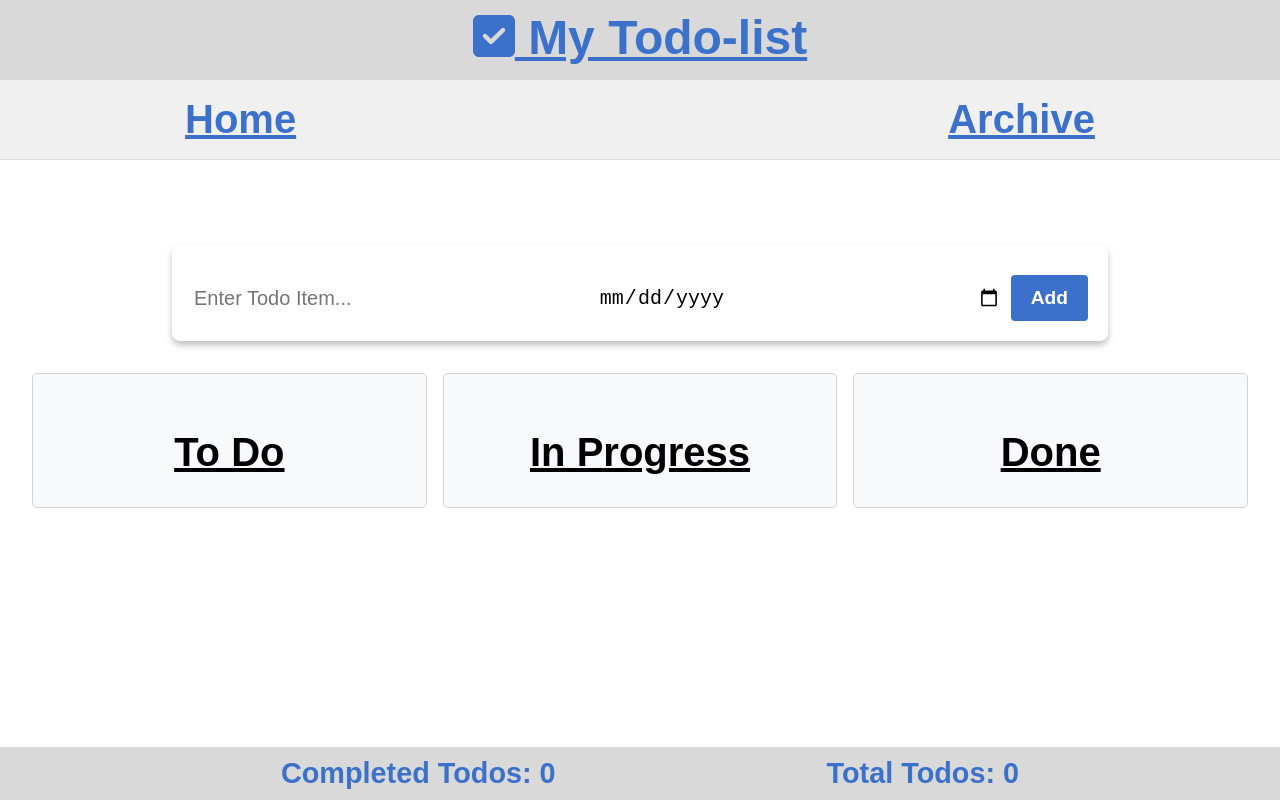
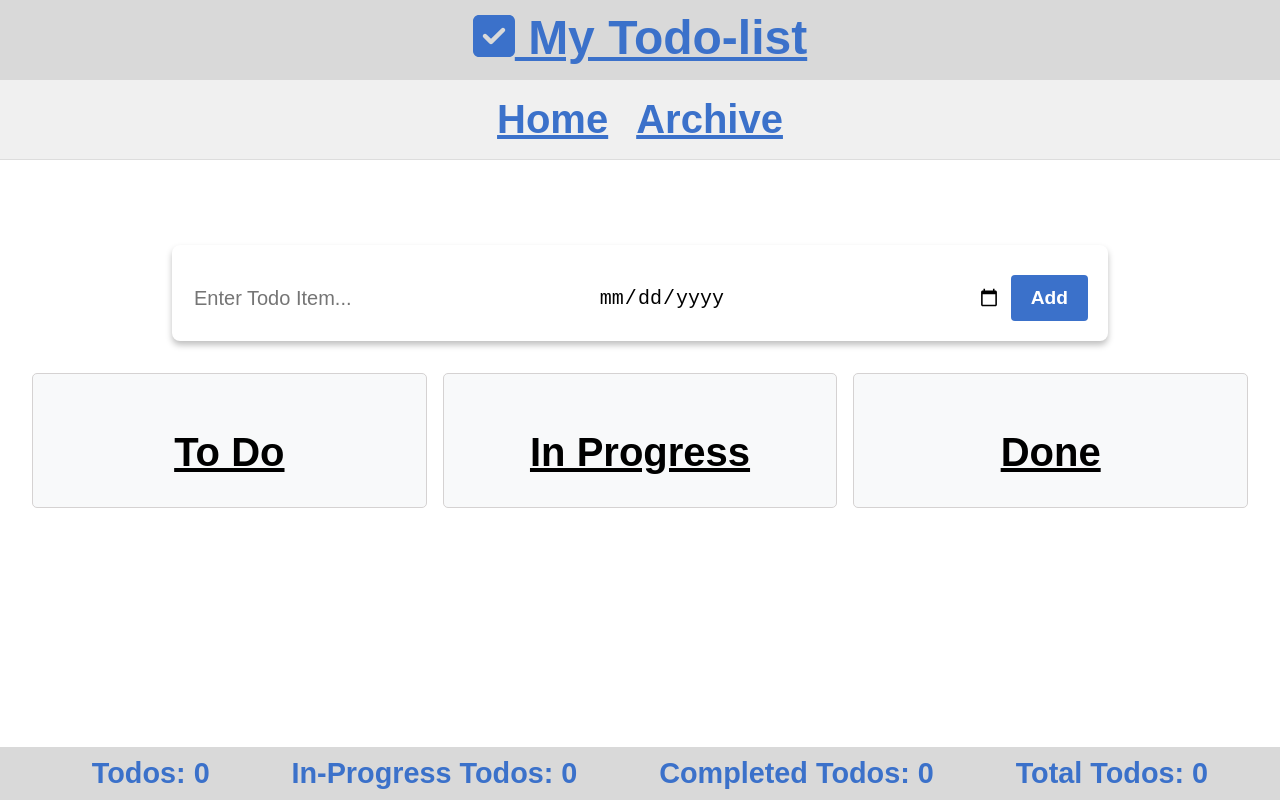
Before and after one commit to Wessam18/Todo-list-app, a React (Vite) app: page / in a window 1280 px wide. Built offline with nearby package versions, Linux system fonts and the light colour scheme.

Commit message:
archive implement

```diff
--- a/src/App.jsx
+++ b/src/App.jsx
@@ -1,5 +1,5 @@
 import { useState } from "react";
-import Footer from "./components/footer.jsx"
+import Footer from "./components/footer.jsx";
 import Header from "./components/header.jsx";
 import TodoList from "./components/Todo.jsx";
 import Archive from "./components/Archive.jsx";
@@ -11,8 +11,14 @@ function App() {
     const storedItems = JSON.parse(localStorage.getItem("todos"));
     return storedItems ? storedItems : [];
   });
-  const [view, setView] = useState("home"); // Track current view
+  const [archive, setArchive] = useState(() => {
+    const storedArchive = JSON.parse(localStorage.getItem("archive"));
+    return storedArchive ? storedArchive : [];
+  });
+  const [view, setView] = useState("home");
   const completedTodos = todos.filter((todo) => todo.done).length;
+  const inProgressCount = todos.filter((todo) => todo.status === "in-progress").length;
+  const todosCount = todos.filter((todo) => todo.status === "todo").length;
   const totalTodos = todos.length;
 
   return (
@@ -20,11 +26,11 @@ function App() {
       <Header />
       <Navbar setView={setView} />
       {view === "home" ? (
-        <TodoList todos={todos} setTodos={setTodos} />
+        <TodoList todos={todos} setTodos={setTodos} archive={archive} setArchive={setArchive} />
       ) : (
-        <Archive archive={JSON.parse(localStorage.getItem("archive")) || []} />
+        <Archive archive={archive} setArchive={setArchive} />
       )}
-      <Footer completedTodos={completedTodos} totalTodos={totalTodos} />
+      <Footer completedTodos={completedTodos} totalTodos={totalTodos} inProgressCount={inProgressCount} todosCount={todosCount} />
     </>
   );
 }
--- a/src/components/Archive.jsx
+++ b/src/components/Archive.jsx
@@ -1,12 +1,10 @@
 import "../styles/style.css";
 
-
 export default function Archive({ archive, setArchive }) {
-  // Function to handle delete from archive
   const handleDeleteFromArchive = (id) => {
     const updatedArchive = archive.filter((item) => item.id !== id);
     setArchive(updatedArchive);
-    localStorage.setItem("archive", JSON.stringify(updatedArchive)); // Update localStorage
+    localStorage.setItem("archive", JSON.stringify(updatedArchive));
   };
 
   return (
@@ -17,7 +15,7 @@ export default function Archive({ archive, setArchive }) {
           <div key={item.id} className="archived-item card">
             <div className="card-content">
               <h3>{item.name}</h3>
-              <p className="archived-status">Status: {item.status}</p>
+              <p className="archived-status">State when archived: {item.status}</p>
               <p className="archived-date">Archived on: {item.createdDate}</p>
               <button
                 className="delete-archive-btn"
--- a/src/components/Todo.jsx
+++ b/src/components/Todo.jsx
@@ -1,13 +1,11 @@
 import { useEffect, useState } from "react";
 import TodoItem from "./TodoItem";
 import EditTodoModal from "./EditTodoModal";
-import Archive from "./Archive";
 
-export default function TodoList({ todos, setTodos }) {
+export default function TodoList({ todos, setTodos, archive, setArchive }) {
   const [todo, setTodo] = useState({ id: Date.now(), name: "", done: false, dueDate: "", createdDate: "", status: "todo" });
   const [editingTodo, setEditingTodo] = useState(null);
   const [isEditModalOpen, setIsEditModalOpen] = useState(false);
-  const [archive, setArchive] = useState(() => JSON.parse(localStorage.getItem("archive")) || []); // Load archive from localStorage
 
   const formatDate = (date) => `${date.getDate()} ${date.toLocaleString('default', { month: 'short' })} ${date.getFullYear()}`;
 
@@ -32,7 +30,7 @@ export default function TodoList({ todos, setTodos }) {
   }
 
   function handleDelete(item) {
-    setArchive([...archive, item]); // Move deleted task to archive
+    setArchive([...archive, item]);
     setTodos(todos.filter((todo) => todo.id !== item.id));
   }
 
@@ -59,13 +57,11 @@ export default function TodoList({ todos, setTodos }) {
     setEditingTodo(null);
   }
 
-  // Function to change task status
   function advanceStatus(item) {
     const newStatus = item.status === "todo" ? "in-progress" : item.status === "in-progress" ? "done" : "todo";
     setTodos(todos.map((todo) => todo.id === item.id ? { ...todo, status: newStatus, done: newStatus === "done" } : todo));
   }
 
-  // Function to move a task from "Done" to "Archive"
   function moveToArchive(item) {
     setArchive([...archive, item]);
     setTodos(todos.filter((todo) => todo.id !== item.id));
@@ -99,7 +95,7 @@ export default function TodoList({ todos, setTodos }) {
                 onCheckboxClick={handleCheckboxClick}
                 onEdit={openEditModal}
                 advanceStatus={advanceStatus}
-                moveToArchive={item.status === "done" ? moveToArchive : null} // Only pass moveToArchive for "Done" items
+                moveToArchive={item.status === "done" ? moveToArchive : null}
               />
             ))}
           </div>
--- a/src/components/footer.jsx
+++ b/src/components/footer.jsx
@@ -1,6 +1,8 @@
-export default function Footer ({completedTodos, totalTodos}) {
+export default function Footer ({completedTodos, totalTodos, inProgressCount, todosCount}) {
     return (
         <div className="footer">
+            <span>Todos: {todosCount}</span>
+            <span>In-Progress Todos: {inProgressCount}</span>
             <span>Completed Todos:  {completedTodos}</span>
             <span>Total Todos:  {totalTodos}</span>
         </div>
--- a/src/styles/style.css
+++ b/src/styles/style.css
@@ -291,7 +291,7 @@ body {
 
 .navbar {
     display: flex;
-    gap: 40rem;
+    gap: 1rem;
     background-color: #f0f0f0;
     padding: 1rem;
     justify-content: center;
```
